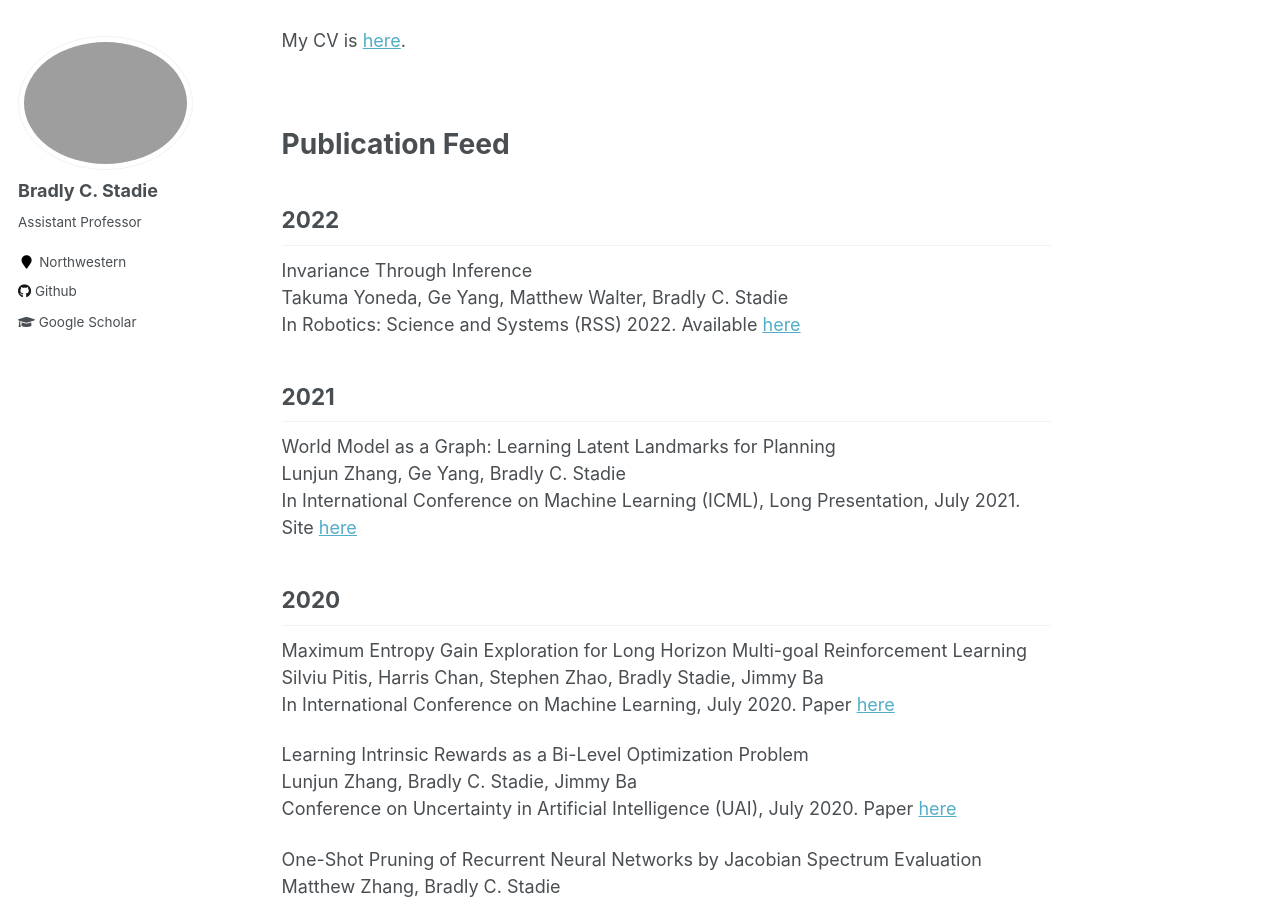
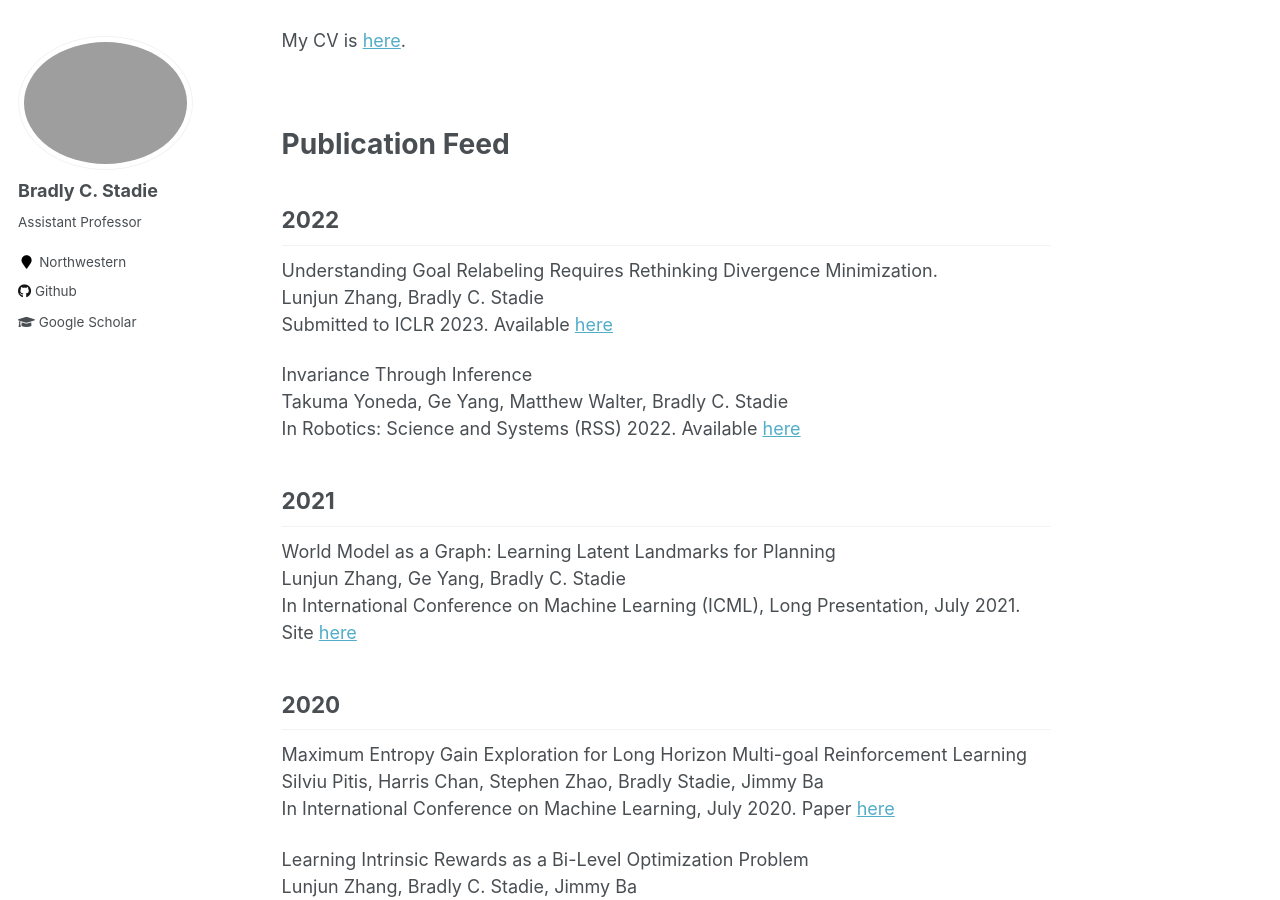
Before and after one commit to bstadie/bstadie.github.io, a Jekyll site: the page built from _pages/about.md, in a window 1280 px wide and 900 px high, scrolled down 675 px. Built offline with Jekyll 4.4.1, drawn with Linux system fonts in a browser that asks for light colours.

Commit message:
Update about.md

```diff
--- a/_pages/about.md
+++ b/_pages/about.md
@@ -49,6 +49,10 @@ Publication Feed
 
 2022
 ---------------
+
+Understanding Goal Relabeling Requires Rethinking Divergence Minimization.
+Lunjun Zhang, Bradly C. Stadie
+Submitted to ICLR 2023. Available [here](https://bstadie.github.io/)
 
 Invariance Through Inference
 Takuma Yoneda, Ge Yang, Matthew Walter, Bradly C. Stadie
```
